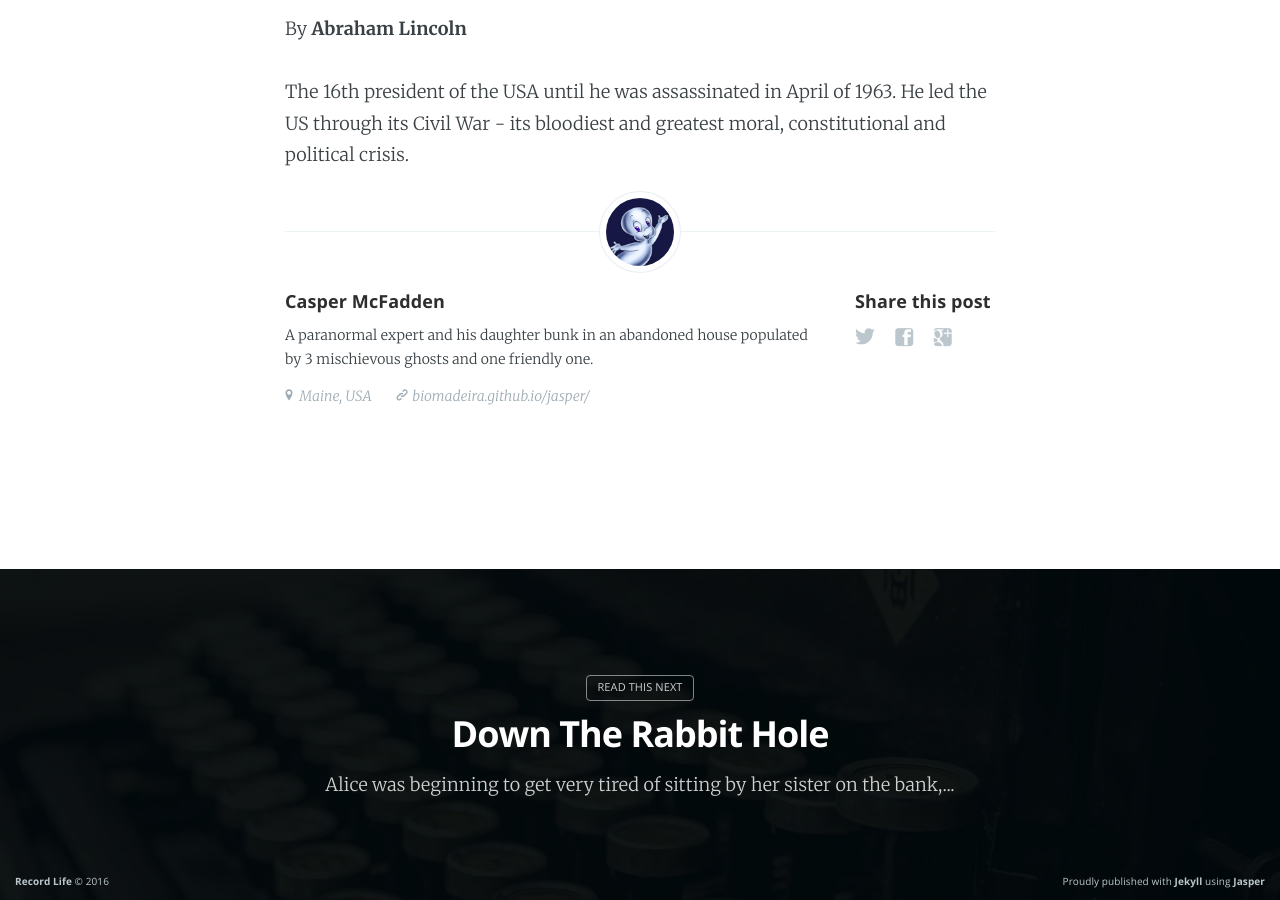
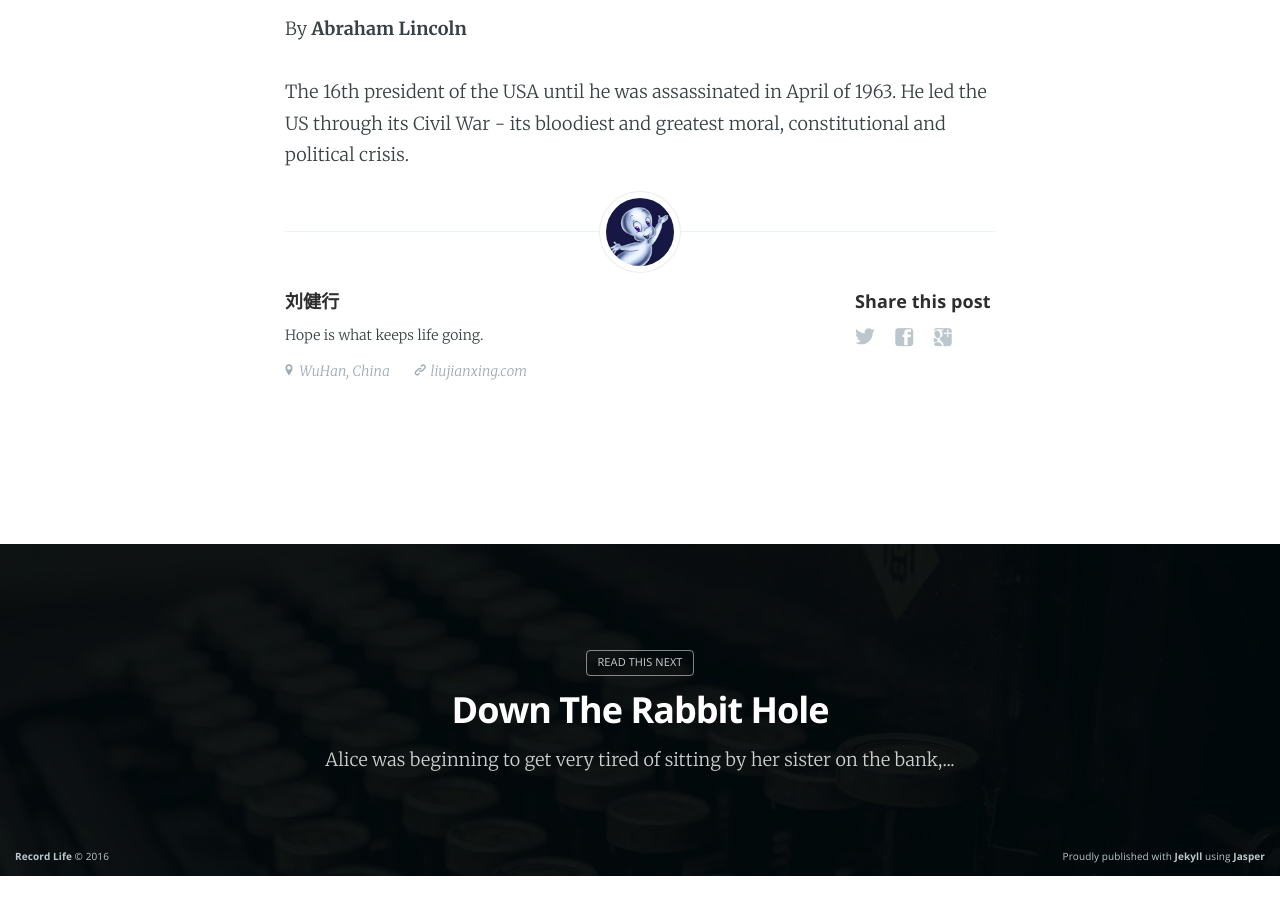
Before and after one commit to EEternal/EEternal.github.io, a Jekyll site: the page built from _posts/1863-11-19-gettysburg-address.md, in a window 1280 px wide and 900 px high, scrolled down 932 px. Built offline with Jekyll 4.4.1, drawn with Linux system fonts in a browser that asks for light colours; nearby versions of some CDN libraries; after the commit the page ends 1808 px from its top, so only the background shows below that.

```diff
--- a/_config.yml
+++ b/_config.yml
@@ -11,15 +11,15 @@ name: 'Record Life'
 description: "Hope is a waking dream."
 
 # Author's info
-author: 'Casper McFadden'
+author: '刘健行'
 # edit 'categories' in the front matter of every post to match this username
-nickname: casper
-bio: 'A paranormal expert and his daughter bunk in an abandoned house populated by 3 mischievous ghosts and one friendly one.'
-location: 'Maine, USA'
-url: 'http://biomadeira.github.io/jasper/'
+nickname: parry
+bio: 'Hope is what keeps life going.'
+location: 'WuHan, China'
+url: 'www.liujianxing.com'
 image: 'assets/images/casper.png'
 
-short_url: 'biomadeira.github.io/jasper/'
+short_url: 'liujianxing.com'
 google_analytics: UA-69281367-1
 disqus: username
 # edit baseurl to simply '/' if using as your personal page (instead of a project page)
```
Also changed, not shown: about/index.md (+3 -3 lines), _layouts/tag.html (line endings or trailing spaces).
